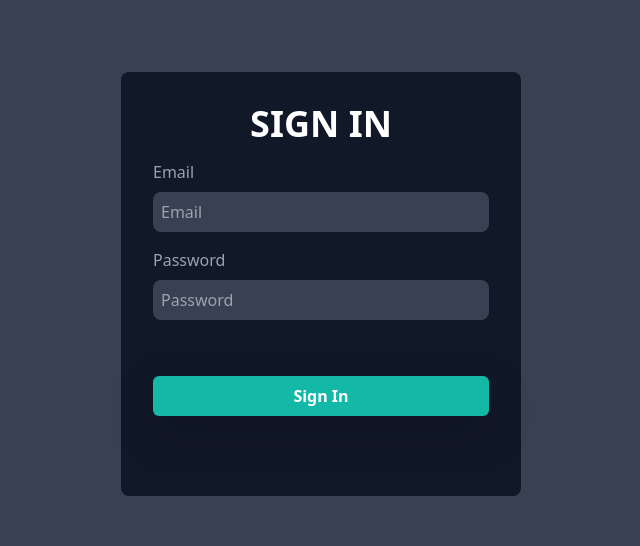
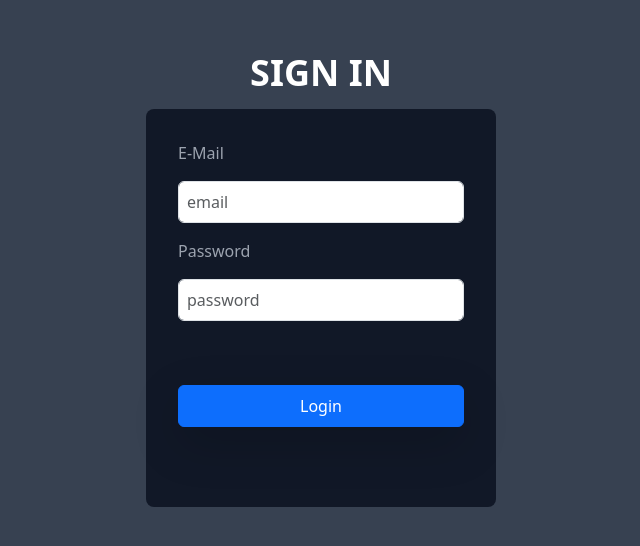
Before and after one commit to OkanShr/cms-frontend, a React (Vite) app: page /signin in a window 1280 px wide. Shown: the part 116-662 px from the top of the page, without its empty margins (319-959 px from the left). Built offline with nearby package versions, Linux system fonts and the light colour scheme.

Commit message:
Login with updated response

```diff
--- a/package.json
+++ b/package.json
@@ -14,6 +14,7 @@
     "axios": "1.6.5",
     "bootstrap": "^5.3.2",
     "react": "^18.2.0",
+    "react-bootstrap": "^2.9.2",
     "react-dom": "^18.2.0",
     "react-redux": "9.0.4",
     "react-router-dom": "6.21.1",
--- a/src/components/Login.jsx
+++ b/src/components/Login.jsx
@@ -1,61 +1,74 @@
 import React, { useState } from 'react';
 import { loginUser } from '../api/authApi';
+import { Button, Form, Container } from "react-bootstrap";
+import { useDispatch } from "react-redux";
+import { useNavigate } from "react-router";
+
 
 function Login() {
-  const [credentials, setCredentials] = useState({ email: "", password: "" });
+  const dispatch = useDispatch();
+  const navigate = useNavigate();
+  const [loginDetails, setLoginDetails] = useState({
+    email: "",
+    username: "",
 
-  const handleChange = (e) => {
-    setCredentials({
-      ...credentials,
-      [e.target.name]: e.target.value
-    });
+  });
+
+  const [error, setError] = useState("");
+
+
+  const loginFunction = (e) => {
+    e.preventDefault();
+    loginUser(loginDetails)
+      .then((x) => {
+        setError("");
+        const data = x.data;
+        console.log(data);
+      })
+      .catch((e) => {
+        setError(e.response.data.error);
+      });
   };
 
-  const handleSubmit = async (e) => {
-    e.preventDefault();
-    try {
-      const response = await loginUser(credentials);
-      console.log(response.data);
-      // Handle successful login (e.g., redirect to a dashboard)
-    } catch (error) {
-      console.error('Login failed:', error.response || error);
-      console.log(credentials);
-      // Handle errors (e.g., show error message to the user)
-    }
-  };
+
 
   return (
-    <div className='bg-gray-700 h-screen place-items-center flex'>
-      <form className='max-w-[400px] w-full m-auto bg-gray-900 p-8 px-8 rounded-lg justify-center' onSubmit={handleSubmit}>
+    <div className='bg-gray-700 h-screen justify-center flex flex-col'>
         <h2 className='text-4xl text-white font-bold text-center'>SIGN IN</h2>
         <div className='flex flex-col text-gray-400 py-2'>
-          <label>Email</label>
-          <input
-            name='email'
-            placeholder='Email'
+        <Form className='max-w-[350px] w-full m-auto bg-gray-900 p-8 px-8 rounded-lg justify-center' onSubmit={loginFunction}>
+        <Form.Group className="mb-3" controlId="formBasicEmail">
+          <Form.Label id="formlabels">E-Mail</Form.Label>
+          <Form.Control
+            onChange={(e) =>
+              setLoginDetails({ ...loginDetails, email: e.target.value })
+            }
+            type="text"
             className='rounded-lg bg-gray-700 mt-2 p-2 focus:border-blue-500 focus:bg-gray-800 focus:outline-none'
-            type='text'
-            value={credentials.email}
-            onChange={handleChange}
+            placeholder="email"
           />
+        </Form.Group>
+
+        <Form.Group className="mb-3" controlId="formBasicPassword">
+          <Form.Label>Password</Form.Label>
+          <Form.Control
+            onChange={(e) =>
+              setLoginDetails({ ...loginDetails, password: e.target.value })
+            }
+
+            type="password"
+            className='rounded-lg bg-gray-700 mt-2 p-2 focus:border-blue-500 focus:bg-gray-800 focus:outline-none'
+            placeholder="password"
+          />
+        </Form.Group>
+        <p className="font-weight-light text-danger">{error}</p>
+        <div className="d-flex ">
+          <Button required type="submit" className='w-full my-5 py-2 bg-teal-500 shadow-lg shadow-teal-500/50 hover:shadow-teal-500/40 text-white font-semibold rounded-md' >
+            Login
+          </Button>
         </div>
-        <div className='flex flex-col text-gray-400 py-2'>
-          <label>Password</label>
-          <input
-            name='password'
-            placeholder='Password'
-            className='rounded-lg bg-gray-700 mt-2 p-2 focus:border-blue-500 focus:bg-gray-800 focus:outline-none'
-            type='password'
-            value={credentials.password}
-            onChange={handleChange}
-          />
-        </div>
-        <button
-          className='w-full my-5 py-2 bg-teal-500 shadow-lg shadow-teal-500/50 hover:shadow-teal-500/40 text-white font-semibold rounded-md'
-          type='submit'>
-          Sign In
-        </button>
-      </form>
+      </Form>
+    </div>
     </div>
   );
 }
```
Also changed, not shown: 1 other file (tests, documents, lock files or other folders).
